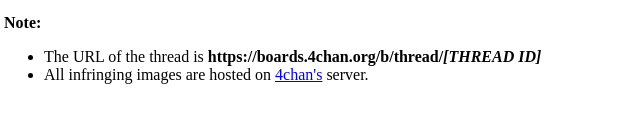
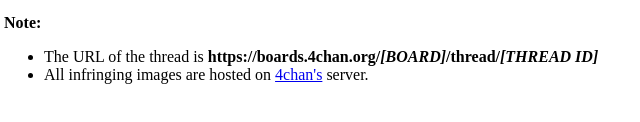
Before and after one commit to Qxe5/apbot, a plain HTML site: page serve/index.html in a window 1280 px wide. Shown: the part 154-276 px from the top of the page, 4-644 px from the left. Drawn offline with Linux system fonts and the light colour scheme.

Commit message:
edit board info

```diff
--- a/serve/index.html
+++ b/serve/index.html
@@ -15,7 +15,7 @@
 <p>
     <b>Note:</b>
     <ul>
-        <li>The URL of the thread is <b>https://boards.4chan.org/b/thread/<i>[THREAD ID]</i></b></li>
+        <li>The URL of the thread is <b>https://boards.4chan.org/<i>[BOARD]</i>/thread/<i>[THREAD ID]</i></b></li>
         <li>All infringing images are hosted on <a href="https://4chan.org">4chan's</a> server.</li>
     </ul>
 </p>
```
